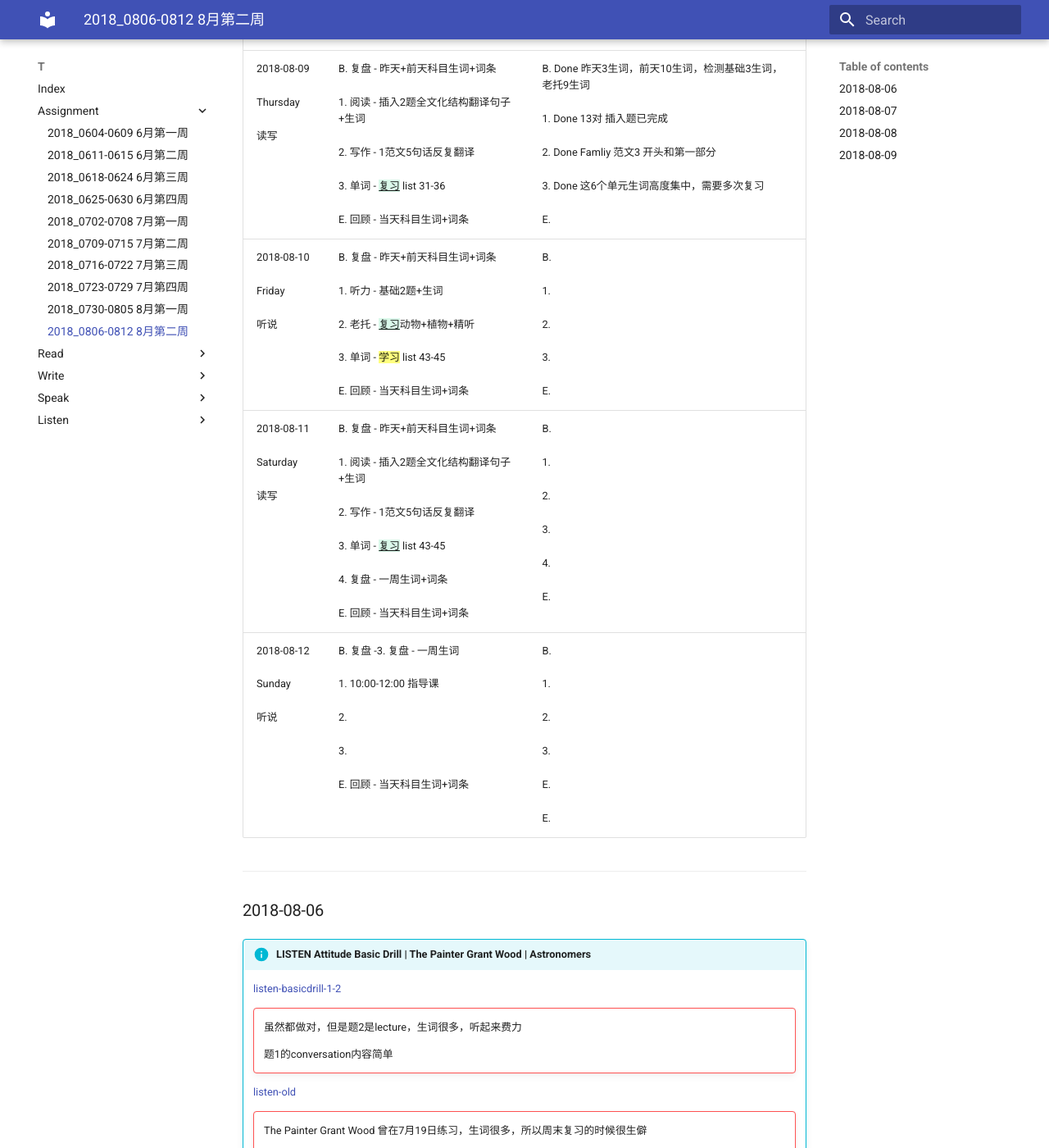
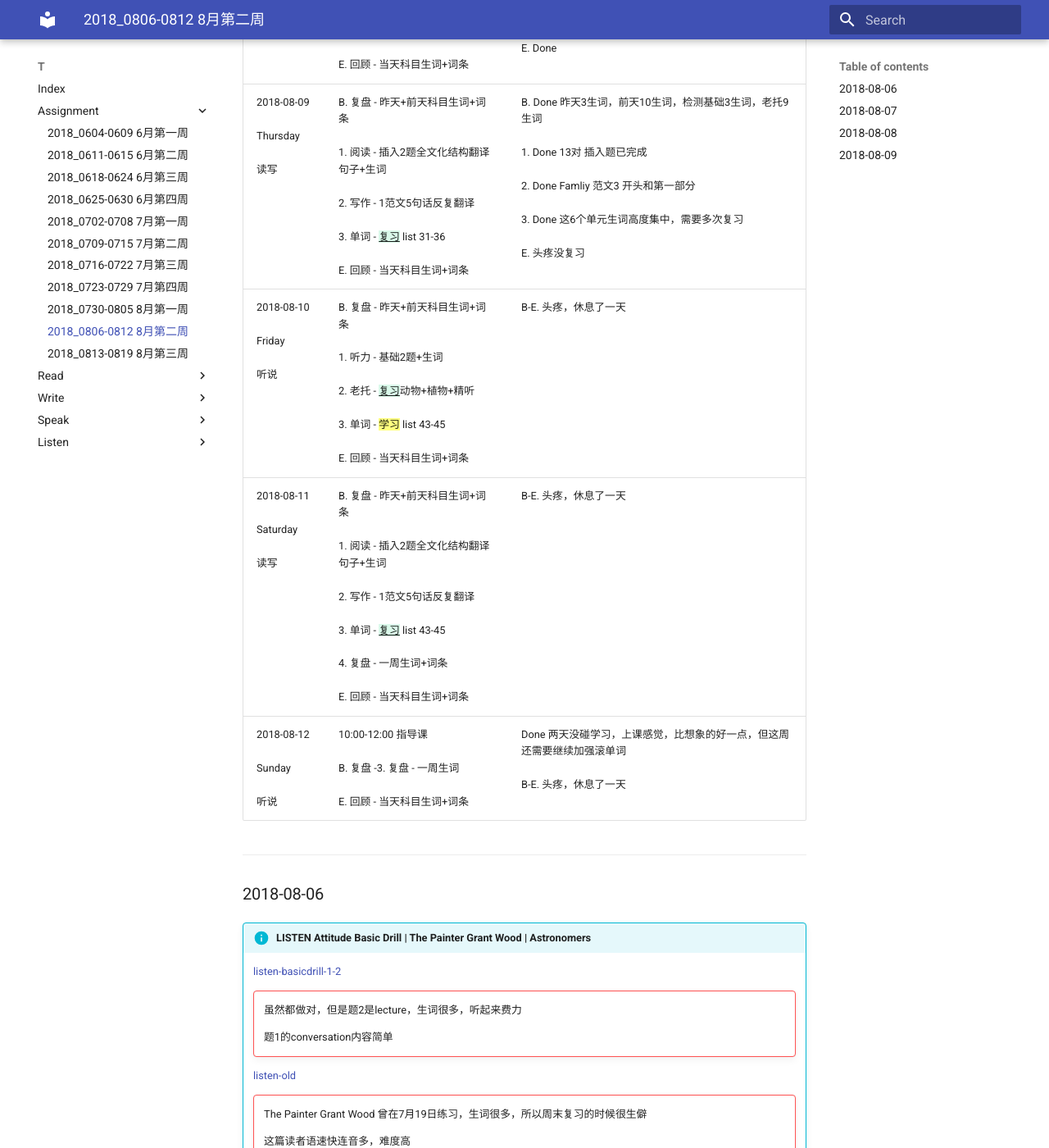
Before and after one commit to katyushaQ/t, an MkDocs documentation site: the page built from docs/assignment/2018-0806-0812.md, in a window 1280 px wide and 1400 px high, scrolled down 937 px. Shown: the whole window at 82% size. Built offline with MkDocs 1.6.1 and Material for MkDocs 9.7.7, drawn with Linux system fonts in a browser that asks for light colours; old or Windows-style settings are respelled for this version of MkDocs; some of the changed text lies outside the part shown.

Commit message:
assignment.md 调整默认内容, 2018-0806-0812.md 20180812, mkdocs.yml 添加2018-0813-0819.md, 2018-0813-0819.md 新添加

```diff
--- a/docs/assignment/2018-0806-0812.md
+++ b/docs/assignment/2018-0806-0812.md
@@ -10,10 +10,10 @@ DATETIME |  ASSIGNMENT | STATUS
 2018-08-06 <br><br> Monday<br><br>听说 | B.  制定一周计划<br><br>1. 听力 - 基础2题+生词<br><br> 2. 老托 - {++复习++}天文+绘画+精听<br><br>3. 单词 - ==学习== list 40-42 <br><br>E. 回顾 - 当天科目生词+词条 | B. Done<br><br>1. Done Basic Drill 1-2 对<br><br>2. Done 绘画难，语速快，连音多<br><br>3. Done 检测21个/单元未识别<br><br>E. Done
 2018-08-07 <br><br> Tuesday<br><br>读写 | B. 复盘 - 昨天+前天科目生词+词条<br><br> 1. 阅读 - 插入2题全文化结构翻译句子+生词<br><br>2. 写作 - 1范文5句话反复翻译<br><br>3. 单词 - {++复习++} list 40-42 <br><br>E. 回顾 - 当天科目生词+词条 | B. Done 昨天生词2，前天生词11，老托部分很多<br><br>1. Done 11对，12错<br><br>2. Done<br><br>3. Done<br><br>E. Done
 2018-08-08 <br><br> Wednesday<br><br>听说  | B. 复盘 - 昨天+前天科目生词+词条<br><br>1. 听力 - 基础2题+生词<br><br> 2. 老托 - {++复习++}动物+植物+精听<br><br>3. 单词 - {++复习++} list 37-39 <br><br>E. 回顾 - 当天科目生词+词条 | B. Done 未识别，昨天21生词，前天13生词<br><br>1. Done 都对，但是4从句特别多，读的特别快<br><br>2. Done 动物，植物8/16<br><br>3. Done <br><br>E. Done
-2018-08-09 <br><br> Thursday <br><br>读写 | B. 复盘 - 昨天+前天科目生词+词条<br><br>1. 阅读 - 插入2题全文化结构翻译句子+生词<br><br>2. 写作 - 1范文5句话反复翻译<br><br>3. 单词 - {++复习++} list 31-36 <br><br>E. 回顾 - 当天科目生词+词条 | B. Done 昨天3生词，前天10生词，检测基础3生词，老托9生词<br><br>1. Done 13对 插入题已完成<br><br>2. Done Famliy 范文3 开头和第一部分<br><br>3. Done 这6个单元生词高度集中，需要多次复习<br><br>E.
-2018-08-10 <br><br> Friday <br><br>听说 | B. 复盘 - 昨天+前天科目生词+词条 <br><br>1. 听力 - 基础2题+生词<br><br> 2. 老托 - {++复习++}动物+植物+精听<br><br>3. 单词 - ==学习== list 43-45 <br><br>E. 回顾 - 当天科目生词+词条 | B. <br><br>1. <br><br>2. <br><br>3. <br><br>E.
-2018-08-11 <br><br> Saturday <br><br>读写 | B. 复盘 - 昨天+前天科目生词+词条<br><br>1. 阅读 - 插入2题全文化结构翻译句子+生词<br><br>2. 写作 - 1范文5句话反复翻译<br><br>3. 单词 - {++复习++} list 43-45<br><br>4. 复盘 - 一周生词+词条<br><br>E. 回顾 - 当天科目生词+词条 | B. <br><br>1. <br><br>2. <br><br>3. <br><br>4. <br><br>E.
-2018-08-12 <br><br> Sunday<br><br>听说  | B. 复盘 -3. 复盘 - 一周生词<br><br>1. 10:00-12:00 指导课<br><br>2. <br><br>3. <br><br>E. 回顾 - 当天科目生词+词条 | B. <br><br>1. <br><br>2. <br><br>3. <br><br>E. <br><br>E.
+2018-08-09 <br><br> Thursday <br><br>读写 | B. 复盘 - 昨天+前天科目生词+词条<br><br>1. 阅读 - 插入2题全文化结构翻译句子+生词<br><br>2. 写作 - 1范文5句话反复翻译<br><br>3. 单词 - {++复习++} list 31-36 <br><br>E. 回顾 - 当天科目生词+词条 | B. Done 昨天3生词，前天10生词，检测基础3生词，老托9生词<br><br>1. Done 13对 插入题已完成<br><br>2. Done Famliy 范文3 开头和第一部分<br><br>3. Done 这6个单元生词高度集中，需要多次复习<br><br>E. 头疼没复习
+2018-08-10 <br><br> Friday <br><br>听说 | B. 复盘 - 昨天+前天科目生词+词条 <br><br>1. 听力 - 基础2题+生词<br><br> 2. 老托 - {++复习++}动物+植物+精听<br><br>3. 单词 - ==学习== list 43-45 <br><br>E. 回顾 - 当天科目生词+词条 | B-E. 头疼，休息了一天
+2018-08-11 <br><br> Saturday <br><br>读写 | B. 复盘 - 昨天+前天科目生词+词条<br><br>1. 阅读 - 插入2题全文化结构翻译句子+生词<br><br>2. 写作 - 1范文5句话反复翻译<br><br>3. 单词 - {++复习++} list 43-45<br><br>4. 复盘 - 一周生词+词条<br><br>E. 回顾 - 当天科目生词+词条 | B-E. 头疼，休息了一天
+2018-08-12 <br><br> Sunday<br><br>听说  | 10:00-12:00 指导课<br><br>B. 复盘 -3. 复盘 - 一周生词<br><br>E. 回顾 - 当天科目生词+词条 | Done 两天没碰学习，上课感觉，比想象的好一点，但这周还需要继续加强滚单词<br><br>B-E. 头疼，休息了一天
 
 
 ----
--- a/mkdocs.yml
+++ b/mkdocs.yml
@@ -19,6 +19,7 @@ pages:
     - 2018_0723-0729 7月第四周: assignment/2018-0723-0729.md
     - 2018_0730-0805 8月第一周: assignment/2018-0730-0805.md
     - 2018_0806-0812 8月第二周: assignment/2018-0806-0812.md
+    - 2018_0813-0819 8月第三周: assignment/2018-0813-0819.md
 
 - Read:
     - Policy: read/policy.md
```
Also changed, not shown: other parts of docs/assignment/2018-0806-0812.md (+1 -1 lines), docs/assignment.md (+1 -1 lines), docs/assignment/2018-0813-0819.md (added, +29 -0 lines).
